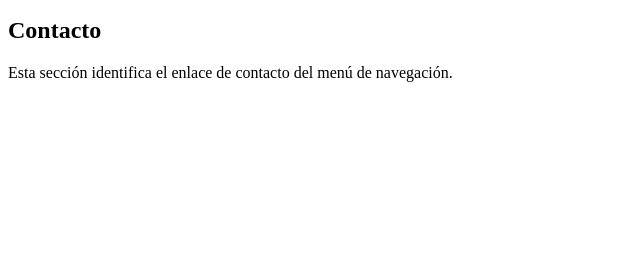
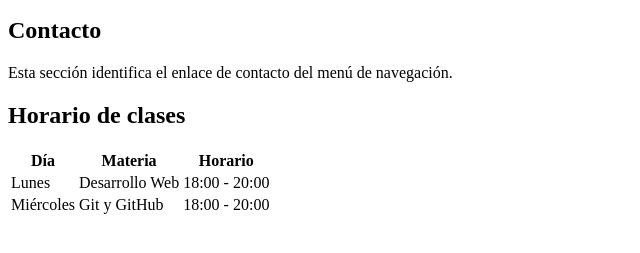
Before and after one commit to acuarterog-netizen/mi-proyecto-web, a plain HTML site: page index.html in a window 1280 px wide. Shown: the part 127-380 px from the top of the page, without its empty margins (0-640 px from the left). Drawn offline with Linux system fonts and the light colour scheme.

Commit message:
Añadir tabla de horario

```diff
--- a/index.html
+++ b/index.html
@@ -18,5 +18,30 @@
         <h2>Contacto</h2>
         <p>Esta sección identifica el enlace de contacto del menú de navegación.</p>
     </section>
+
+    <section id="horario">
+        <h2>Horario de clases</h2>
+        <table>
+            <thead>
+                <tr>
+                    <th>Día</th>
+                    <th>Materia</th>
+                    <th>Horario</th>
+                </tr>
+            </thead>
+            <tbody>
+                <tr>
+                    <td>Lunes</td>
+                    <td>Desarrollo Web</td>
+                    <td>18:00 - 20:00</td>
+                </tr>
+                <tr>
+                    <td>Miércoles</td>
+                    <td>Git y GitHub</td>
+                    <td>18:00 - 20:00</td>
+                </tr>
+            </tbody>
+        </table>
+    </section>
 </body>
 </html>
```
